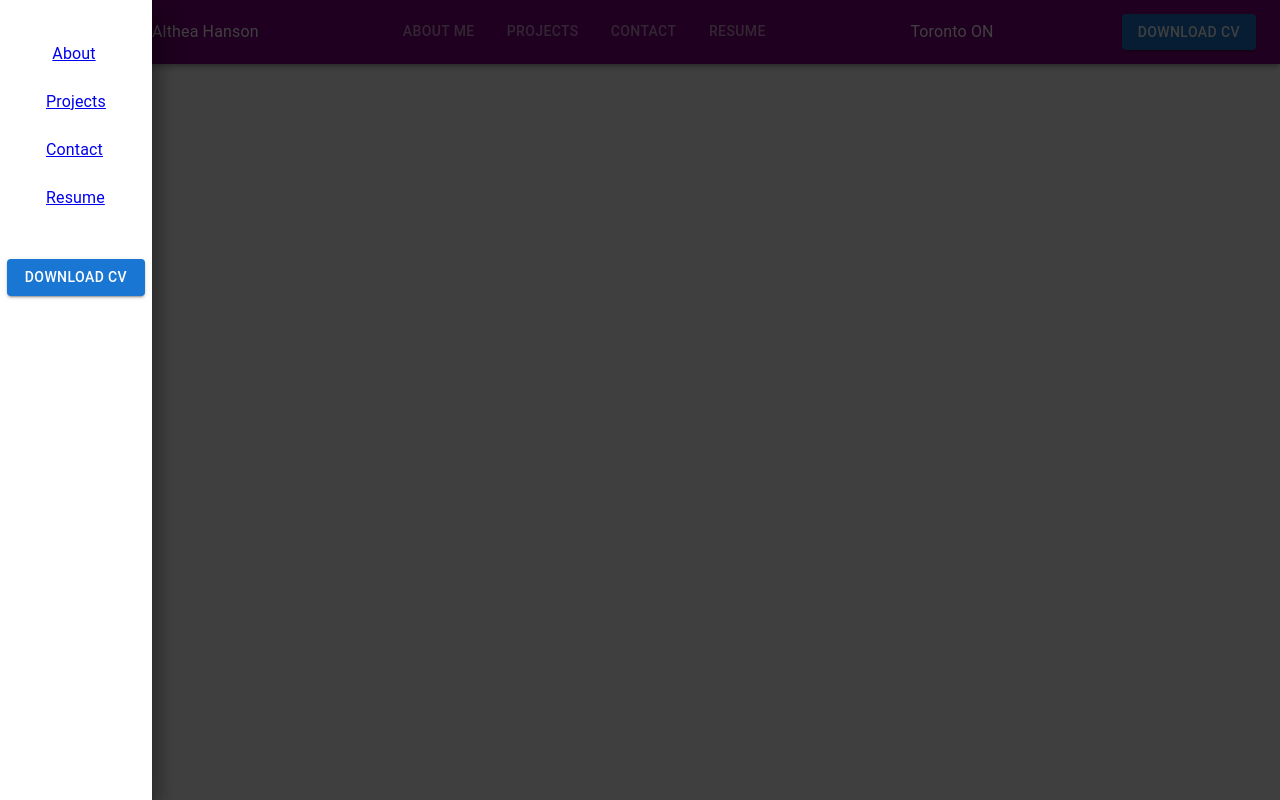
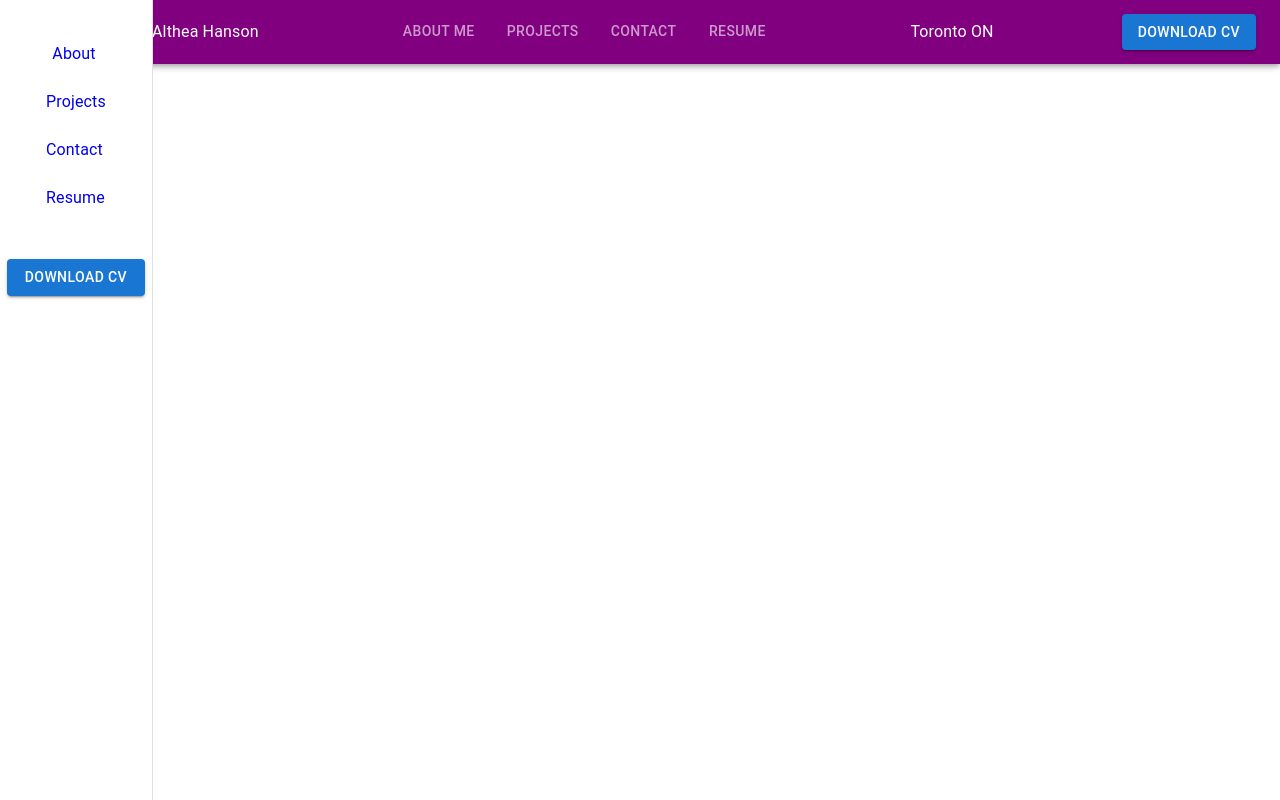
Before and after one commit to Altheahanson/MyReactPortfolio, a React (Create React App) app in the folder my-react-portfolio/: page / in a window 1280 px wide. Built offline with nearby package versions, Linux system fonts and the light colour scheme.

Commit message:
set my side bar to permenent so it doesnt affect the header

```diff
--- a/my-react-portfolio/src/components/Navigation.js
+++ b/my-react-portfolio/src/components/Navigation.js
@@ -10,14 +10,15 @@ const PAGES = ['About', 'Projects', 'Contact', 'Resume'];
 const Navigation = () => {
   return (
     <React.Fragment>
-      <Drawer open={true}>
+      <Drawer open={true}  variant="permanent"
+        anchor="left">
         <List sx={{ padding: '30px' }}>
           {
             PAGES.map((page, index) => (
               <ListItemButton sx={{ textAlign: 'Center' }}  key={index}>
                 <ListItemIcon>
                   <ListItemText>
-                    <Link to={page}> {page} </Link>
+                    <Link to={page} style={{ textDecoration: 'none' }}> {page} </Link>
                   </ListItemText>
                 </ListItemIcon>
               </ListItemButton>
```
